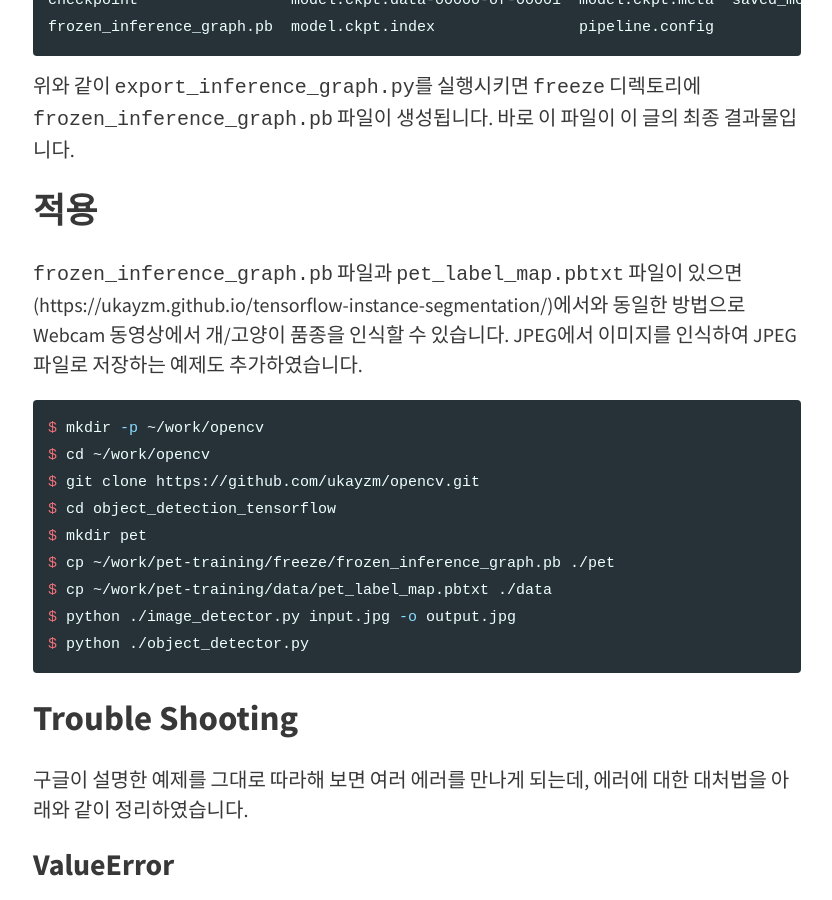
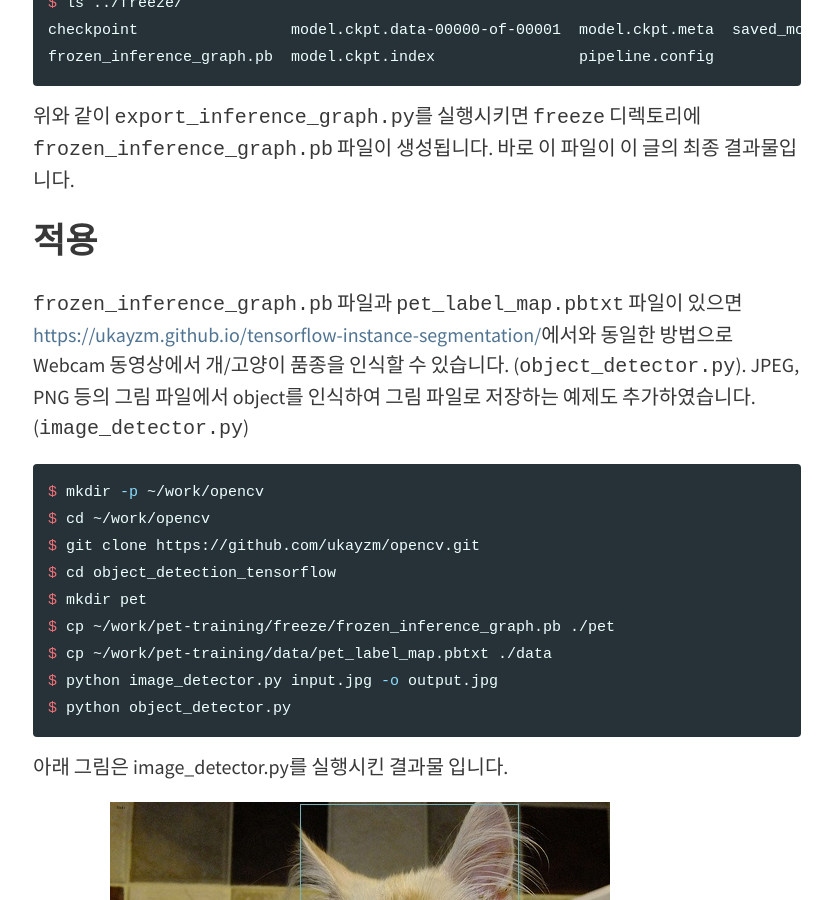
Before and after one commit to ukayzm/ukayzm.github.io, a Jekyll site: the page built from _posts/2018-06-12-pet-training.md, in a window 1280 px wide and 900 px high, scrolled down 7446 px. Shown: the whole window, without its empty margins (223-1055 px from the left). Built offline with Jekyll 4.4.1, drawn with Linux system fonts in a browser that asks for light colours; some of the changed text lies outside the part shown.

Commit message:
add training result picture

````diff
--- a/_posts/2018-06-12-pet-training.md
+++ b/_posts/2018-06-12-pet-training.md
@@ -161,7 +161,7 @@ INFO:tensorflow:global step 612: loss = 1.2626 (58.015 sec/step)
 $ tensorboard --logdir=/home/rostude/work/pet-training/
 ```
 
-아래 그림은 2일간 학습을 시킨 결과 입니다. (제 CPU가 그리 좋은 편이 아니고, GPU도 없습니다.)
+아래 그림은 2일간 학습을 시킨 Total Loss 그래프 입니다. 주말 내내 학습을 시킨 것인데, 사실 몇 시간 정도만 학습을 시켜도 쓸만한 결과가 나옵니다. (참고로, 제 CPU가 그리 좋은 편이 아니고, GPU도 없습니다.)
 
 ![pet-training-total-loss]({{ site.url }}/assets/img/posts/pet-training-total-loss.png)
 
@@ -218,7 +218,7 @@ frozen_inference_graph.pb  model.ckpt.index                pipeline.config
 
 ## 적용
 
-`frozen_inference_graph.pb` 파일과 `pet_label_map.pbtxt` 파일이 있으면 ({{ site.url }}/tensorflow-instance-segmentation/)에서와 동일한 방법으로 Webcam 동영상에서 개/고양이 품종을 인식할 수 있습니다. JPEG에서 이미지를 인식하여 JPEG 파일로 저장하는 예제도 추가하였습니다.
+`frozen_inference_graph.pb` 파일과 `pet_label_map.pbtxt` 파일이 있으면 [{{ site.url }}/tensorflow-instance-segmentation/]({{ site.url }}/tensorflow-instance-segmentation/)에서와 동일한 방법으로 Webcam 동영상에서 개/고양이 품종을 인식할 수 있습니다. (`object_detector.py`). JPEG, PNG 등의 그림 파일에서 object를 인식하여 그림 파일로 저장하는 예제도 추가하였습니다. (`image_detector.py`)
 
 ```bash
 $ mkdir -p ~/work/opencv
@@ -228,9 +228,13 @@ $ cd object_detection_tensorflow
 $ mkdir pet
 $ cp ~/work/pet-training/freeze/frozen_inference_graph.pb ./pet
 $ cp ~/work/pet-training/data/pet_label_map.pbtxt ./data
-$ python ./image_detector.py input.jpg -o output.jpg
-$ python ./object_detector.py
+$ python image_detector.py input.jpg -o output.jpg
+$ python object_detector.py
 ```
+
+아래 그림은 image_detector.py를 실행시킨 결과물 입니다.
+
+![pet-training-detected]({{ site.url }}/assets/img/posts/pet-training-detected.jpg)
 
 ## Trouble Shooting
 
````
Also changed, not shown: assets/img/posts/pet-training-detected.jpg (added).
